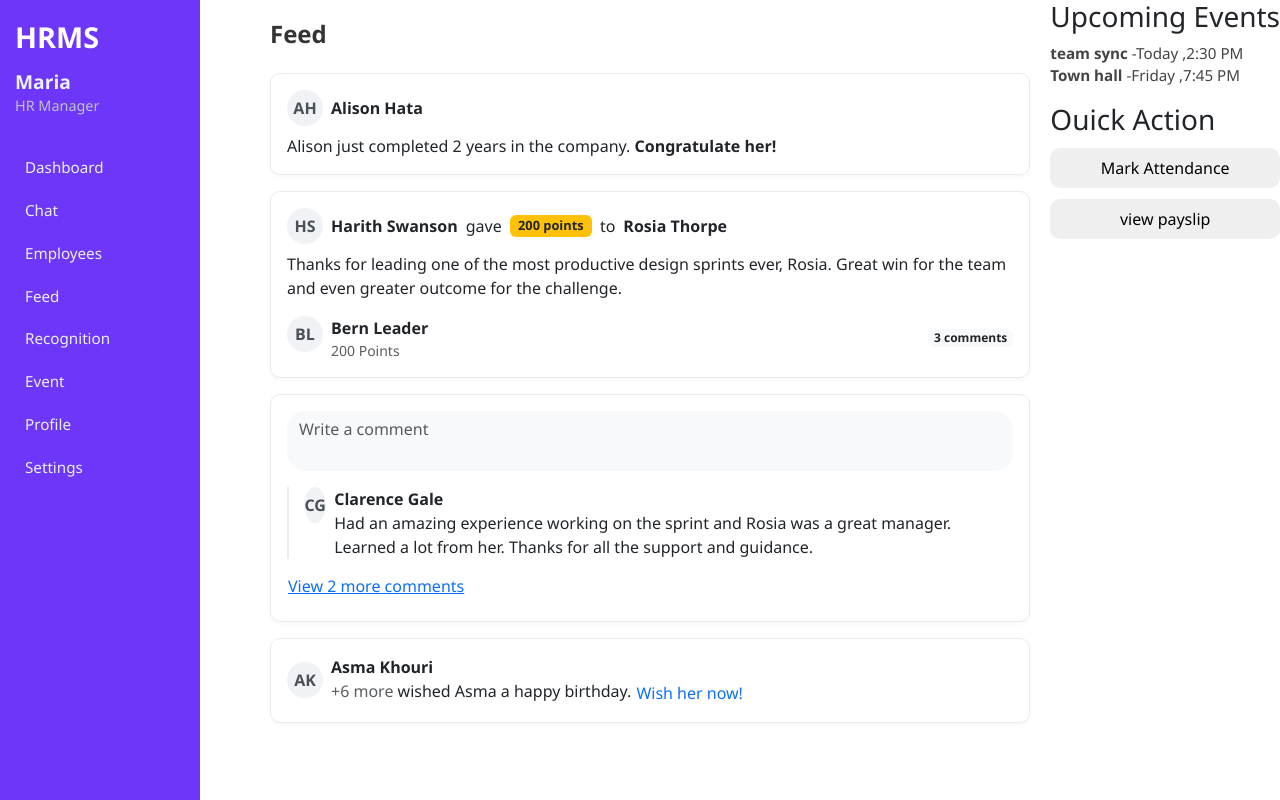
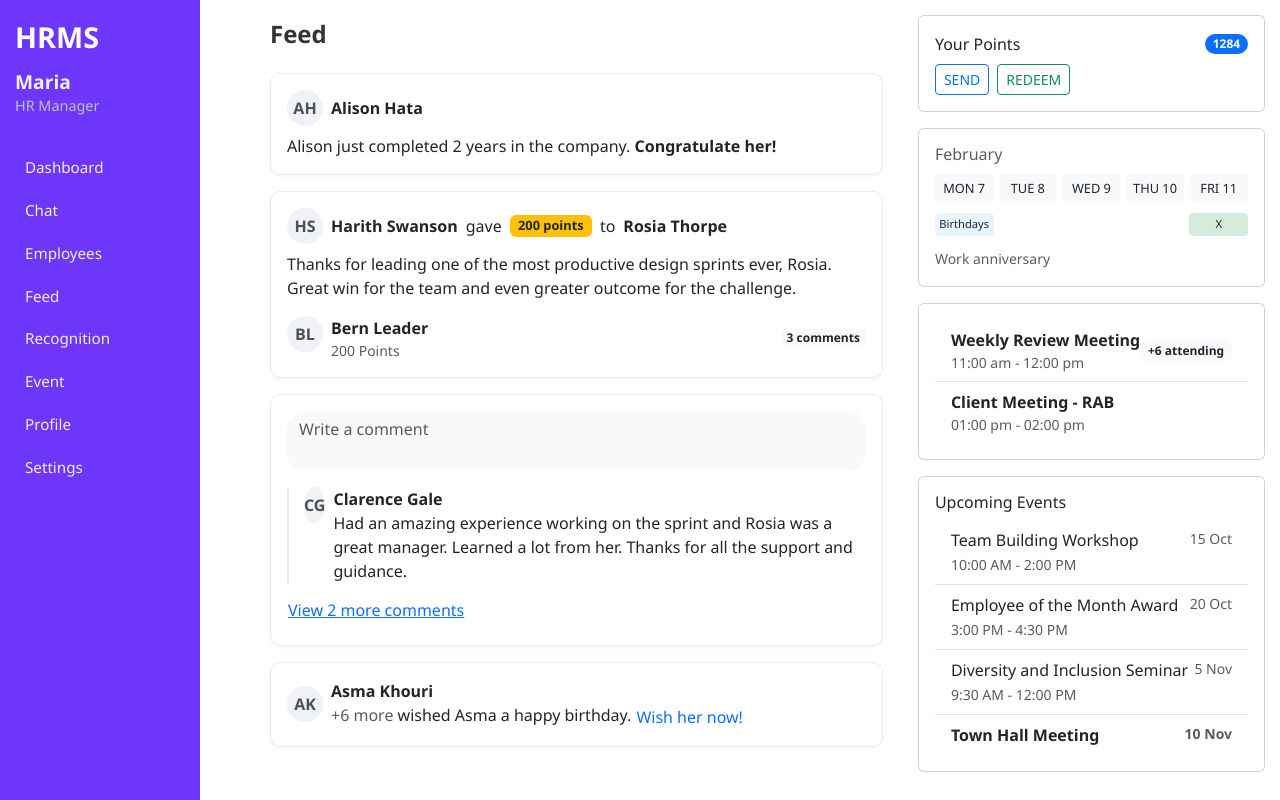
Before and after one commit to divya26s/HRMS-Feed, a React (Create React App) app: page / in a window 1280 px wide. Built offline with nearby package versions, Linux system fonts and the light colour scheme.

Commit message:
Updated RightPanel.jsx

```diff
--- a/src/components/RightPanel.jsx
+++ b/src/components/RightPanel.jsx
@@ -1,25 +1,105 @@
+import React from 'react';
+import { Card, ListGroup, Badge } from 'react-bootstrap';
+import './RightPanel.css';
+
 const RightPanel = () => {
   return (
     <div className="right-panel">
-      {/*1, Upcoming Events */}
-      <div className="Widget">
-        <h3>Upcoming Events</h3>
-        <ul className="event-list">
-          <li><strong>team sync</strong> -Today ,2:30 PM</li>
-          <li><strong>Town hall</strong> -Friday ,7:45 PM</li>
-        </ul>
-        {/* 2, Quick Action */}
-              <div className="Widget">
-                <h3> Ouick Action </h3>
-                <div className="quick-action">
-                  <button className="action-button">Mark Attendance</button>
-                  <button className="action-button">view payslip</button>
+      {/* Points Section */}
+      <Card className="mb-3">
+        <Card.Body>
+          <div className="d-flex justify-content-between align-items-center">
+            <span>Your Points</span>
+            <Badge bg="primary" pill>1284</Badge>
+          </div>
+          <div className="d-flex mt-2">
+            <button className="btn btn-sm btn-outline-primary me-2">SEND</button>
+            <button className="btn btn-sm btn-outline-success">REDEEM</button>
+          </div>
+        </Card.Body>
+      </Card>
 
-                  </div>
+      {/* Calendar Section */}
+      <Card className="mb-3">
+        <Card.Body>
+          <h6 className="text-muted">February</h6>
+          <div className="calendar-grid">
+            {['MON 7', 'TUE 8', 'WED 9', 'THU 10', 'FRI 11'].map(day => (
+              <div key={day} className="calendar-day">
+                {day}
+              </div>
+            ))}
+            <div className="calendar-event">Birthdays</div>
+            <div className="calendar-event empty"></div>
+            <div className="calendar-event empty"></div>
+            <div className="calendar-event empty"></div>
+            <div className="calendar-event marked">X</div>
+          </div>
+          <div className="mt-2">
+            <small className="text-muted">Work anniversary</small>
+          </div>
+        </Card.Body>
+      </Card>
 
-</div>
-        </div>
-        </div>
+      {/* Meetings Section */}
+      <Card className="mb-3">
+        <Card.Body>
+          <ListGroup variant="flush">
+            <ListGroup.Item className="d-flex justify-content-between align-items-center">
+              <div>
+                <strong>Weekly Review Meeting</strong>
+                <div className="text-muted small">11:00 am - 12:00 pm</div>
+              </div>
+              <Badge bg="light" text="dark">+6 attending</Badge>
+            </ListGroup.Item>
+
+            <ListGroup.Item>
+              <strong>Client Meeting - RAB</strong>
+              <div className="text-muted small">01:00 pm - 02:00 pm</div>
+            </ListGroup.Item>
+          </ListGroup>
+        </Card.Body>
+      </Card>
+
+      {/* Upcoming Events */}
+      <Card>
+        <Card.Body>
+          <h6>Upcoming Events</h6>
+          <ListGroup variant="flush">
+            <ListGroup.Item>
+              <div className="d-flex justify-content-between">
+                <span>Team Building Workshop</span>
+                <small className="text-muted">15 Oct</small>
+              </div>
+              <small className="text-muted">10:00 AM - 2:00 PM</small>
+            </ListGroup.Item>
+
+            <ListGroup.Item>
+              <div className="d-flex justify-content-between">
+                <span>Employee of the Month Award</span>
+                <small className="text-muted">20 Oct</small>
+              </div>
+              <small className="text-muted">3:00 PM - 4:30 PM</small>
+            </ListGroup.Item>
+
+            <ListGroup.Item>
+              <div className="d-flex justify-content-between">
+                <span>Diversity and Inclusion Seminar</span>
+                <small className="text-muted">5 Nov</small>
+              </div>
+              <small className="text-muted">9:30 AM - 12:00 PM</small>
+            </ListGroup.Item>
+
+            <ListGroup.Item className="fw-bold">
+              <div className="d-flex justify-content-between">
+                <span>Town Hall Meeting</span>
+                <small className="text-muted">10 Nov</small>
+              </div>
+            </ListGroup.Item>
+          </ListGroup>
+        </Card.Body>
+      </Card>
+    </div>
   );
 };
 
```
